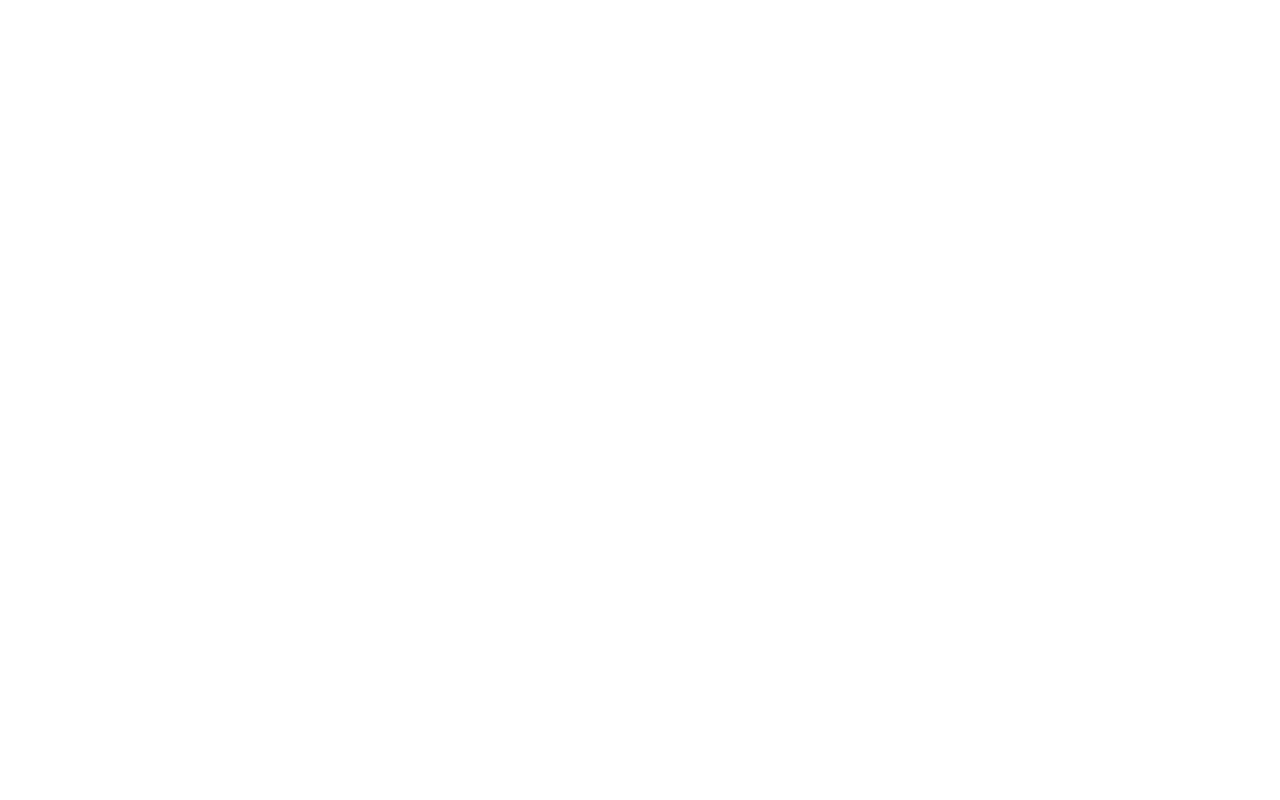
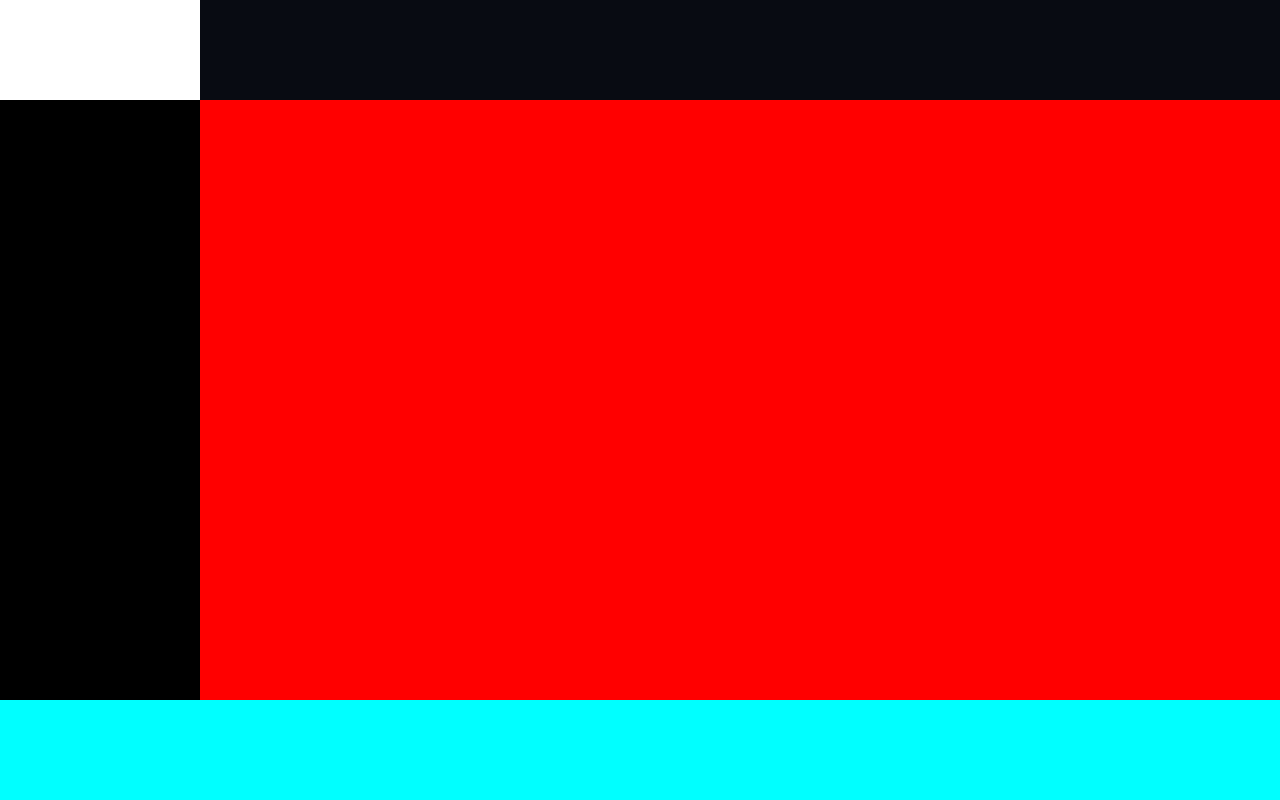
Before and after one commit to alep-2000/html-css-spotifyweb, a plain HTML site: page index.html in a window 1280 px wide. Drawn offline with Linux system fonts and the light colour scheme.

Commit message:
[FEAT][STYLE]Macro-structure colored block

```diff
--- a/CSS/style.css
+++ b/CSS/style.css
@@ -3,3 +3,43 @@
     padding: 0;
     box-sizing: border-box;
 }
+
+.container{
+    width: 100%;
+}
+
+.row{
+    display: flex;
+    flex-direction: row;
+    position: relative;
+}
+
+.topbar{
+    width: calc(100% - 200px);
+    height: 100px;
+    margin-left: 200px;
+    background-color: #080b12;
+}
+
+.sidebar{
+    width: 200px;
+    height: 600px;
+    background-color: black;
+    position: absolute;
+}
+
+.main{
+    width: calc(100vw - 200px);
+    height: 600px;
+    margin-left: 200px;
+    background-color: red;
+    position: absolute;
+    position: relative;
+}
+
+.bottombar{
+    width: 100%;
+    height: 100px;
+    background-color: aqua;
+    position: absolute;
+}
--- a/index.html
+++ b/index.html
@@ -5,11 +5,44 @@
     <meta http-equiv="X-UA-Compatible" content="IE=edge">
     <meta name="viewport" content="width=device-width, initial-scale=1.0">
     <title>Spotify</title>
+    <link rel="stylesheet" href="./CSS/style.css">
 </head>
 <body>
-    <header></header>
-    <section></section>
-    <main></main>
-    <section></section>
+    <section class="top-bar">
+        <div class="container">
+            <div class="row topbar">
+                <div class="col">
+
+                </div>
+            </div>
+        </div>
+    </section>
+    <section class="side-bar">
+        <div class="container">
+            <div class="row sidebar">
+                <div class="col">
+
+                </div>
+            </div>
+        </div>
+    </section>
+    <main>
+        <div class="container">
+            <div class="row main">
+                <div class="col">
+
+                </div>
+            </div>
+        </div>
+    </main>
+    <section class="bottom-bar">
+        <div class="container">
+            <div class="row bottombar">
+                <div class="col">
+
+                </div>
+            </div>
+        </div>
+    </section>
 </body>
 </html>
```
